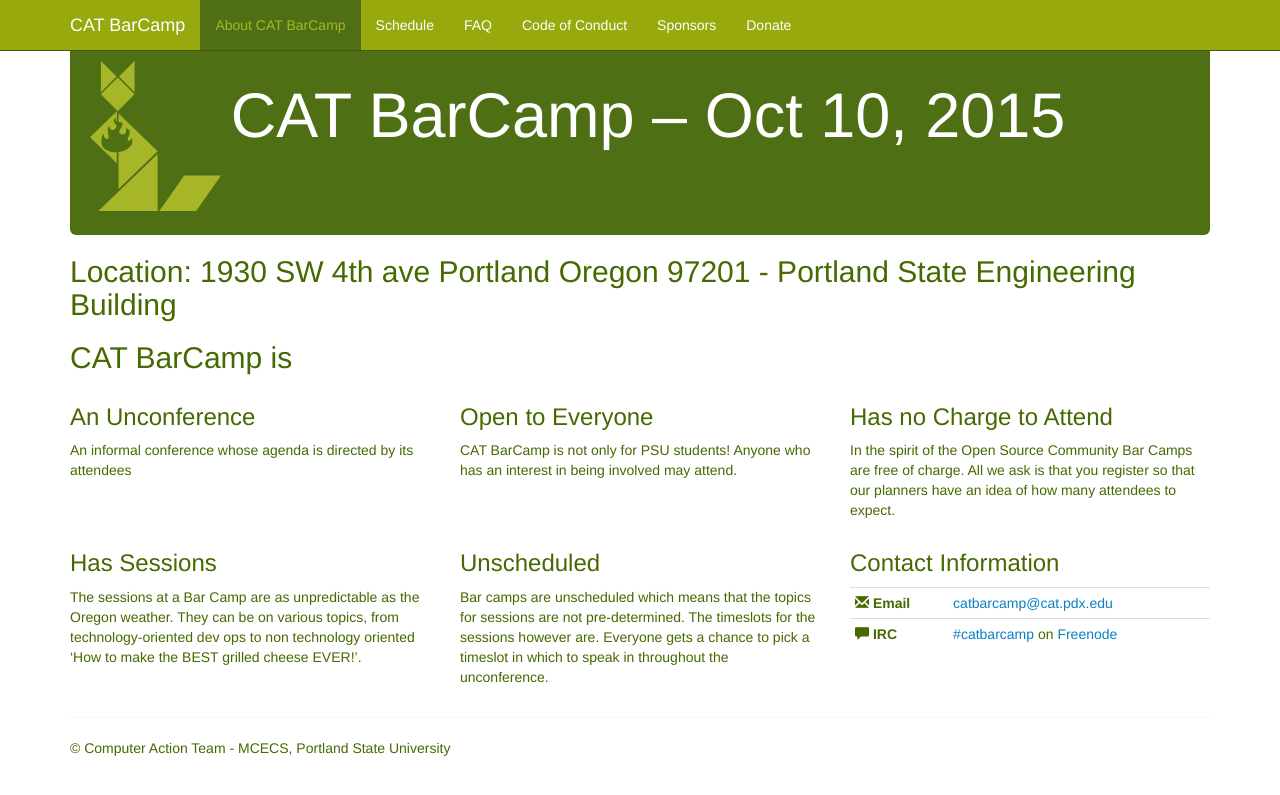
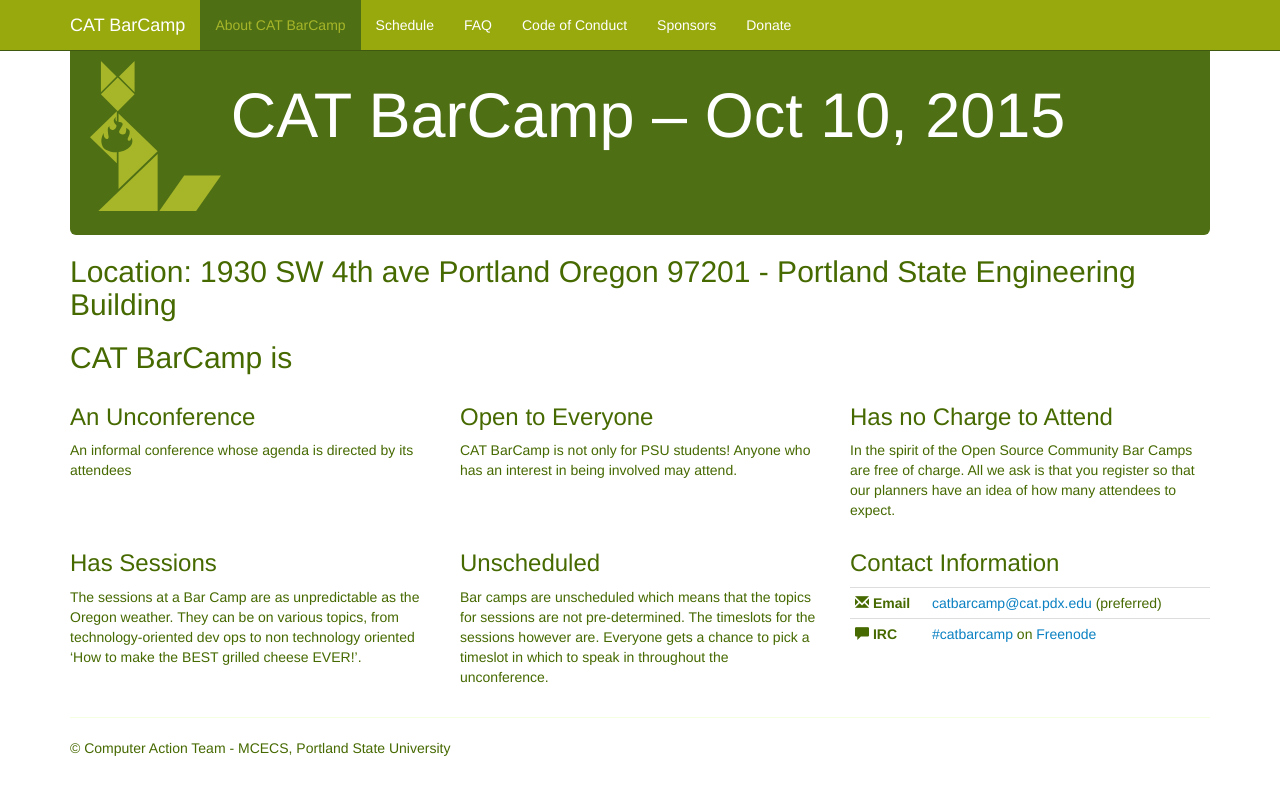
Before and after one commit to catbarcamp/catbarcamp.github.io, a Jekyll site: the page built from index.html, in a window 1280 px wide. Shown: the top 795 px of the page. Built offline with Jekyll 4.4.1, drawn with Linux system fonts in a browser that asks for light colours.

Commit message:
Added marker to indicate that Email is preferred method of contact

```diff
--- a/index.html
+++ b/index.html
@@ -43,7 +43,7 @@
       <table class="table table-condensed">
         <tr>
           <th><span class="glyphicon glyphicon-envelope"></span> <strong>Email</strong></th>
-          <td><a href="mailto:catbarcamp@cat.pdx.edu">catbarcamp@cat.pdx.edu</a></td>
+          <td><a href="mailto:catbarcamp@cat.pdx.edu">catbarcamp@cat.pdx.edu</a> (preferred) </td>
         </tr>
         <tr>
           <th><span class="glyphicon glyphicon-comment"></span> <strong>IRC</strong></th>
```
